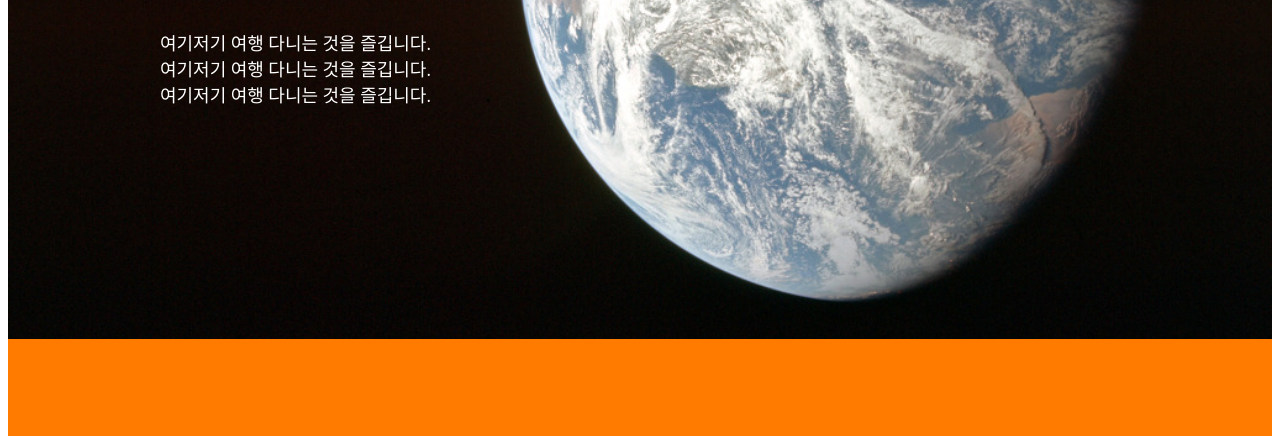
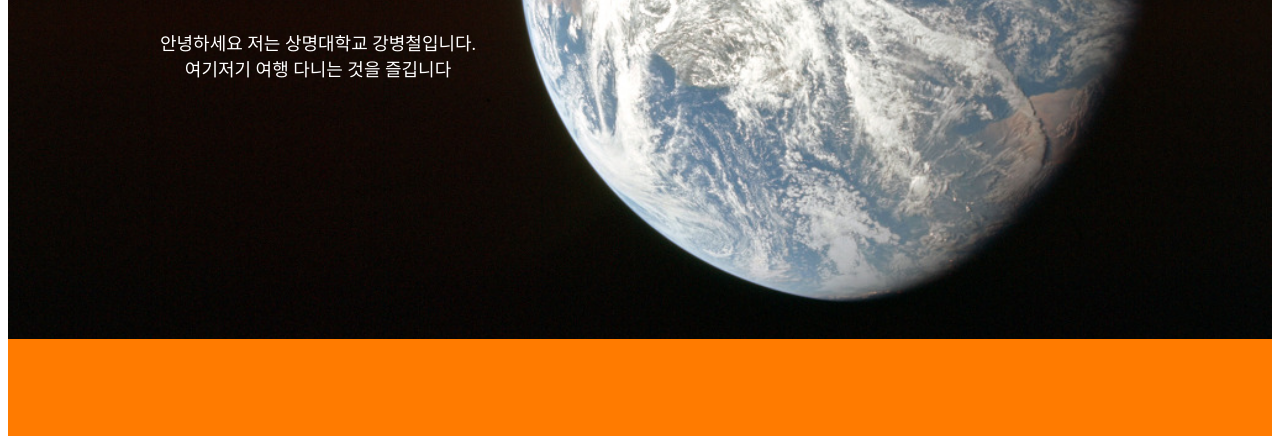
Before and after one commit to bckang92/bckang92.github.io, a plain HTML site: page index.html in a window 1280 px wide. Shown: the part 339-775 px from the top of the page. Drawn offline with Linux system fonts and the light colour scheme.

Commit message:
fourth commit

```diff
--- a/index.html
+++ b/index.html
@@ -16,6 +16,7 @@
                     <li><a href="#">BLOG</a></li>
                 </ul>
             </div>
+
         </nav>
 
         <header>
@@ -25,9 +26,8 @@
                 </h2>
             </br>
                 <p>
-                    여기저기 여행 다니는 것을 즐깁니다.<br>
-                    여기저기 여행 다니는 것을 즐깁니다.<br>
-                    여기저기 여행 다니는 것을 즐깁니다.
+                    안녕하세요 저는 상명대학교 강병철입니다.<br>
+                    여기저기 여행 다니는 것을 즐깁니다
                 </p>
 
             </div>
```
